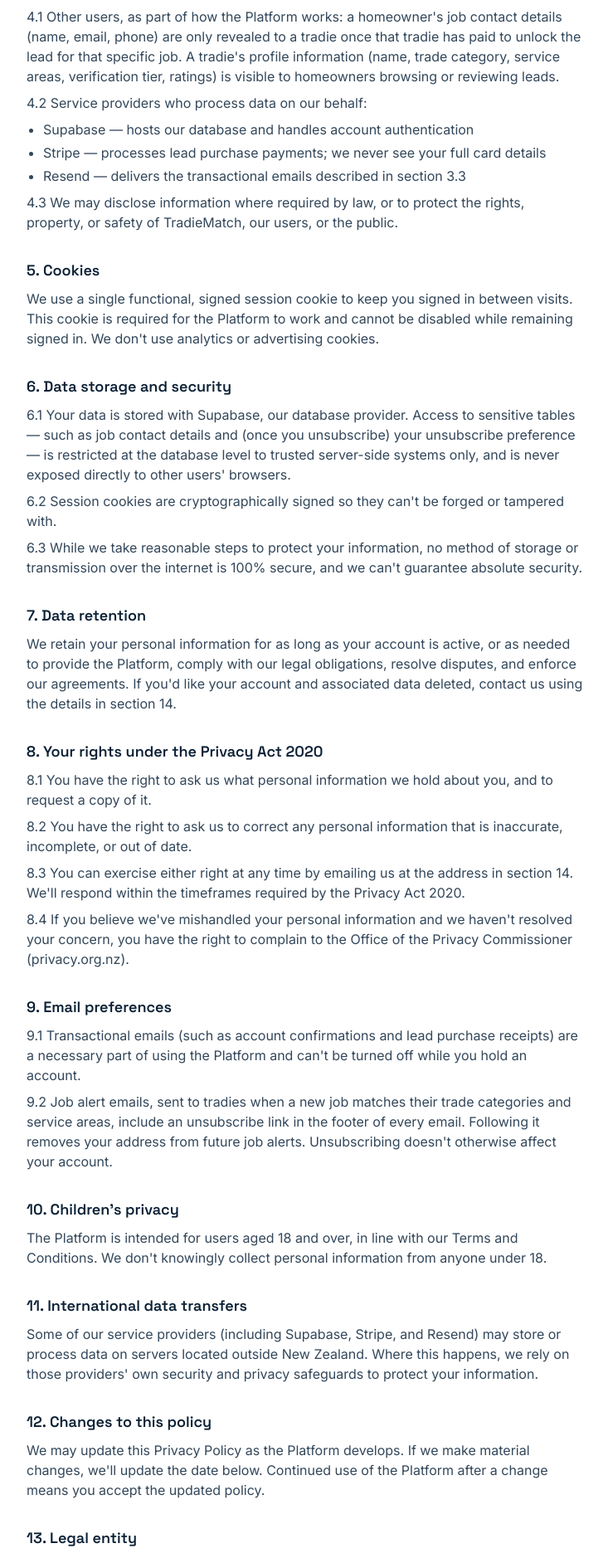
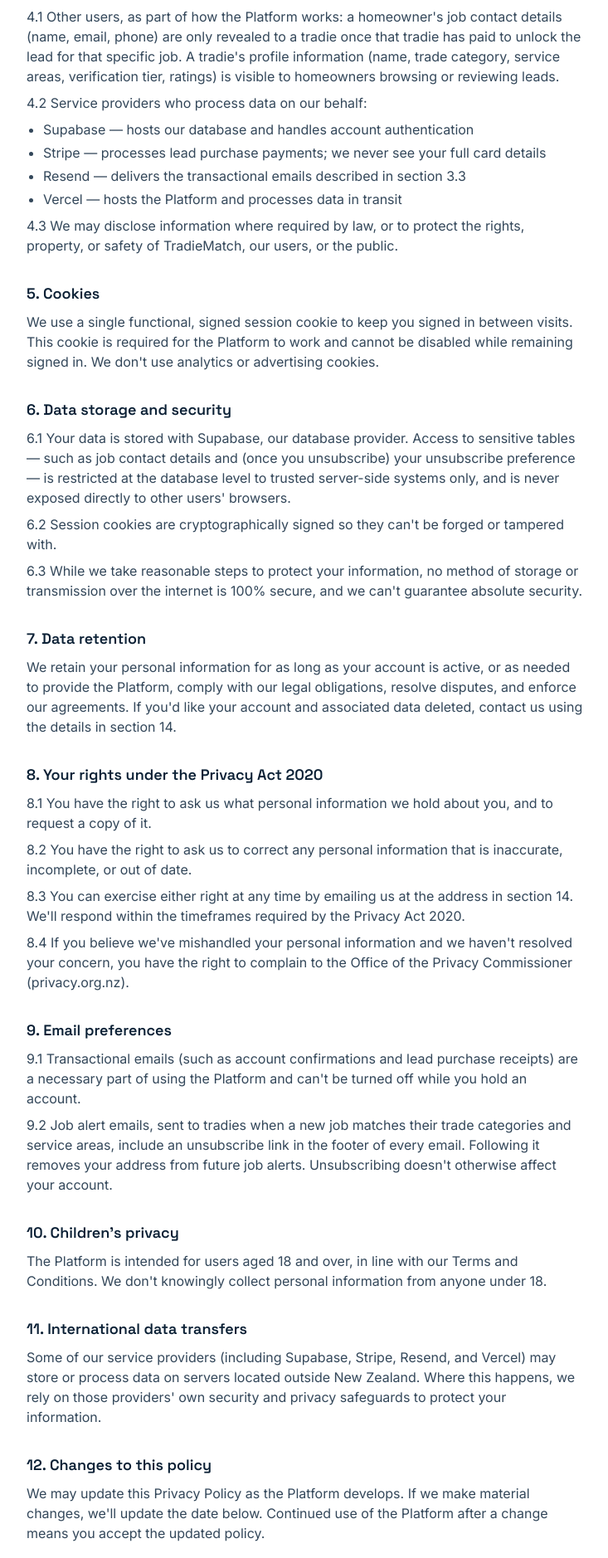
Before and after one commit to boweboi/beau-richards, a Next.js app: page /privacy-policy in a window 1280 px wide. Shown: the part 1469-3347 px from the top of the page at 83% size, without its empty margins (272-1005 px from the left). Built offline with nearby package versions, Linux system fonts and the light colour scheme; no server answers.

Commit message:
Add Vercel as data processor in Privacy Policy sections 4.2 and 11

```diff
--- a/src/app/(site)/privacy-policy/page.tsx
+++ b/src/app/(site)/privacy-policy/page.tsx
@@ -53,6 +53,7 @@ const SECTIONS: Section[] = [
         "Supabase — hosts our database and handles account authentication",
         "Stripe — processes lead purchase payments; we never see your full card details",
         "Resend — delivers the transactional emails described in section 3.3",
+        "Vercel — hosts the Platform and processes data in transit",
       ],
       "4.3 We may disclose information where required by law, or to protect the rights, property, or safety of TradieMatch, our users, or the public.",
     ],
@@ -102,7 +103,7 @@ const SECTIONS: Section[] = [
   {
     heading: "11. International data transfers",
     body: [
-      "Some of our service providers (including Supabase, Stripe, and Resend) may store or process data on servers located outside New Zealand. Where this happens, we rely on those providers' own security and privacy safeguards to protect your information.",
+      "Some of our service providers (including Supabase, Stripe, Resend, and Vercel) may store or process data on servers located outside New Zealand. Where this happens, we rely on those providers' own security and privacy safeguards to protect your information.",
     ],
   },
   {
```
